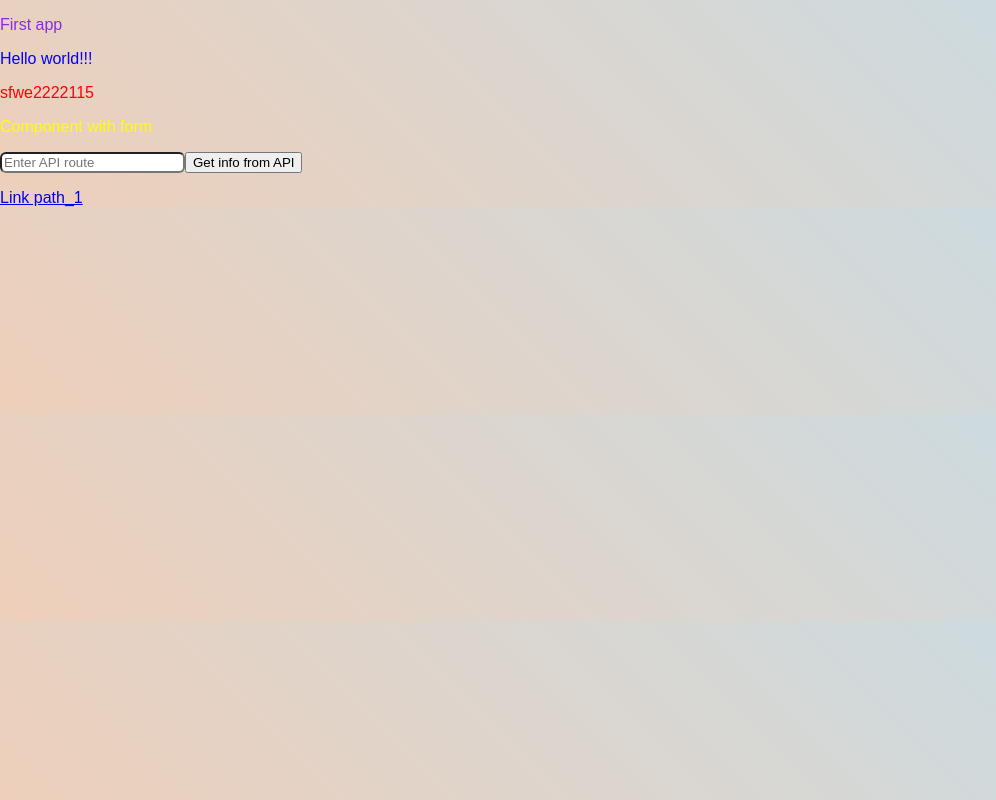
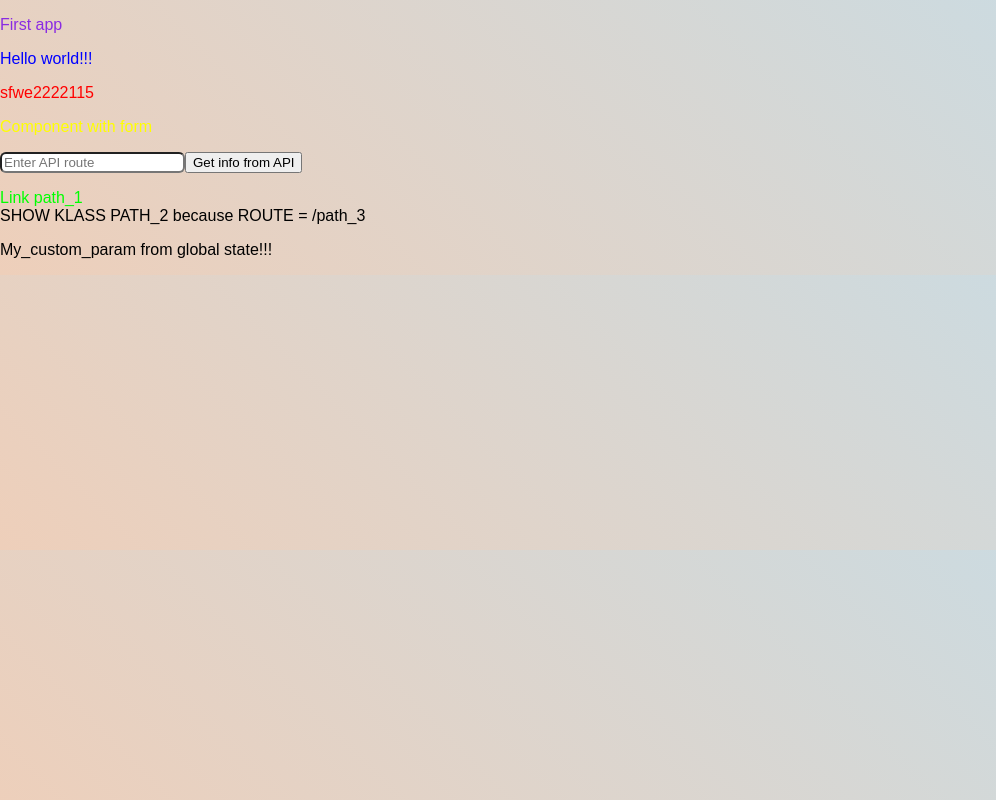
Before and after one commit to Lastro21/react_essential, a React (Create React App) app: page /path_3 in a window 1280 px wide. Shown: the whole page, without its empty margins (0-996 px from the left). Built offline with nearby package versions, Linux system fonts and the light colour scheme; the HTML template or start-up script is replaced by a standard one.

Commit message:
Add props in link

```diff
--- a/src/App.css
+++ b/src/App.css
@@ -5,3 +5,8 @@ body{
 .App {
   text-align: center;
 }
+
+a {
+  color: lime;
+  text-decoration: none;
+}
--- a/src/App.js
+++ b/src/App.js
@@ -6,6 +6,9 @@ import Form from "./components/form";
 import User from "./components/user";
 import Path_1 from "./components/path_1";
 import Path_2 from "./components/path_2";
+
+import Path_3 from "./components/path_3";
+
 import {BrowserRouter, NavLink, Route} from "react-router-dom";
 
 
@@ -17,7 +20,8 @@ class App extends Component {
         name: undefined,
         age: undefined,
         error: undefined,
-        color: undefined
+        color: undefined,
+        any_custom_param: "My_custom_param from global state!!!"
     };
 
     gettingInfoFromOutAPI = async (e) => {
@@ -71,6 +75,8 @@ class App extends Component {
                     <Route path="/path_1" component={Path_1} />
                     <Route path="/path_2" component={Path_2} />
                     <NavLink to="/path_1"> Link path_1 </NavLink>
+
+                    <Route path="/path_3" render={ () => <Path_3 any_param={this.state.any_custom_param} /> } />
                 </div>
             </BrowserRouter>
         );
--- /dev/null
+++ b/src/components/path_3.js
@@ -0,0 +1,15 @@
+import React, {Component} from 'react';
+import './form.css';
+
+class Path_3 extends Component {
+    render() {
+        return (
+            <div>
+                SHOW KLASS PATH_2 because ROUTE = /path_3
+                <p> {this.props.any_param} </p>
+            </div>
+        );
+    }
+}
+
+export default Path_3;
```
